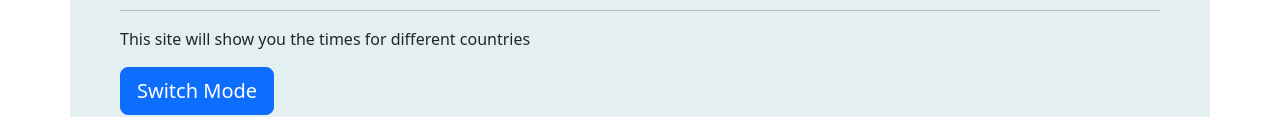
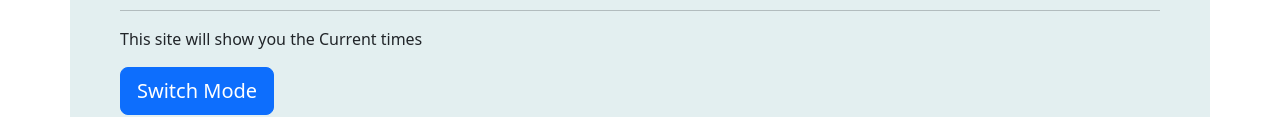
Before and after one commit to anishyadavv/Clock, a plain HTML site: page index.html in a window 1280 px wide. Shown: the part 352-469 px from the top of the page. Drawn offline with nearby package versions, Linux system fonts and the light colour scheme.

Commit message:
added some changes in p tag

```diff
--- a/index.html
+++ b/index.html
@@ -13,7 +13,7 @@
         <div class = " jumbotron " >
         <h1 class = " display - 4 " > Current Time is : <span id="time"></span> </h1 >
         <hr class = " my - 4 " >
-        <p >This site will show you the times for different countries</p >
+        <p >This site will show you the Current times</p >
         <a class="btn btn-primary btn-lg" href="#" role="button" onclick=myFunction() > Switch Mode </a>
         </div >
       </div>
```
